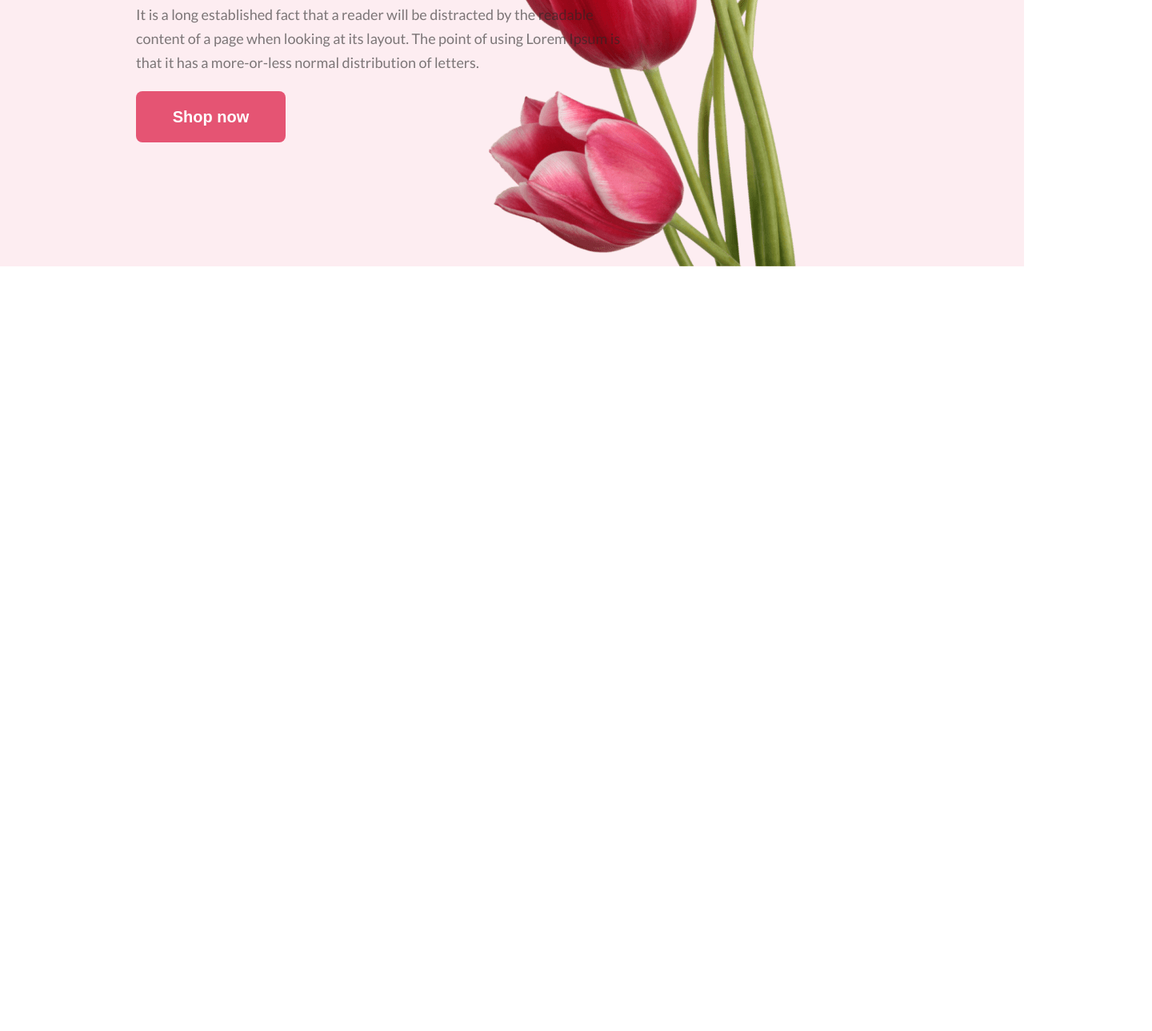
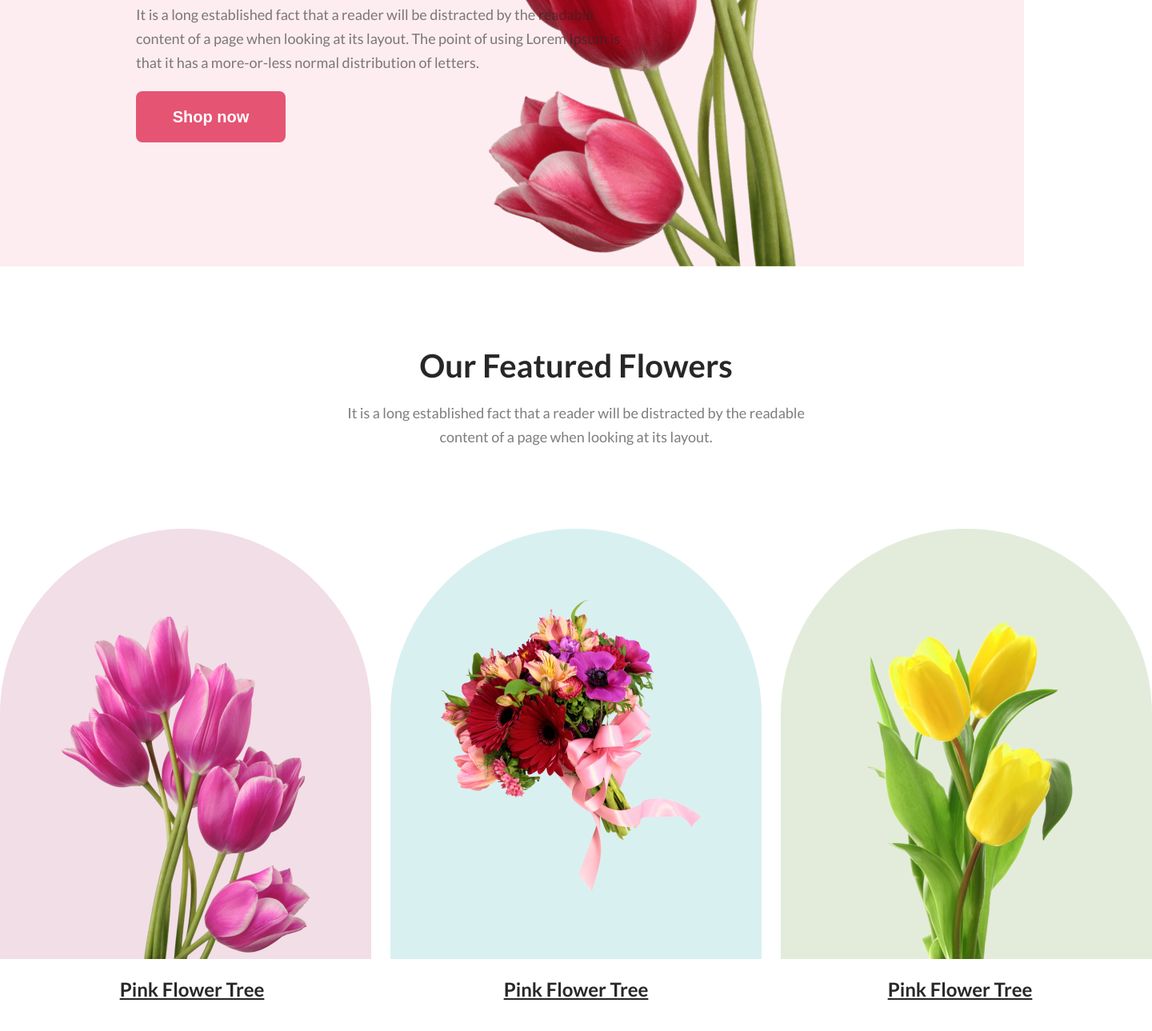
Before and after one commit to Fahim-Arefin/online_flower_shop, a plain HTML site: page index.html in a window 1280 px wide. Shown: the part 517-1806 px from the top of the page at 80% size, 1440 px wide, since content can reach past the window. Before the commit the page ends 850 px from the top, so only its background shows below. Drawn offline with Linux system fonts and the light colour scheme.

Commit message:
featured flower section done

```diff
--- a/index.html
+++ b/index.html
@@ -25,7 +25,24 @@
         </section>
     </header>
     <main>
-
+        <section class="container featured-headline">
+            <h2>Our Featured Flowers</h2>
+            <p>It is a long established fact that a reader will be distracted by the readable content of a page when
+                looking at its layout.
+            </p>
+        </section>
+        <div class="container featured-section">
+            <section class="styled-div">
+                <div id="one"></div>
+                <div id="two"></div>
+                <div id="three"></div>
+            </section>
+            <section class="styled-div-link">
+                <a href="">Pink Flower Tree</a>
+                <a href="">Pink Flower Tree</a>
+                <a href="">Pink Flower Tree</a>
+            </section>
+        </div>
     </main>
     <footer>
 
--- a/style/style.css
+++ b/style/style.css
@@ -30,7 +30,7 @@ body {
   width: 708px;
   color: #272727;
   font-size: 80px;
-  font-weight: 800;
+  font-weight: 700;
 }
 .hero-description p {
   width: 634px;
@@ -50,3 +50,85 @@ body {
   font-size: 20px;
   font-weight: 700;
 }
+
+.container {
+  width: 1440px;
+  margin: 100px auto;
+}
+
+.featured-headline {
+  /* background-color: yellow; */
+  text-align: center;
+}
+.featured-headline h2 {
+  color: #272727;
+  font-size: 40px;
+  font-weight: 800;
+}
+.featured-headline p {
+  color: rgba(39, 39, 39, 0.6);
+  width: 594px;
+  height: 60px;
+  margin: 20px auto 0px;
+  font-size: 18px;
+  font-weight: 400;
+  line-height: 30px;
+}
+
+.featured-section {
+  /* background-color: yellow; */
+  height: 605px;
+  /* background-image: url("../Flower Asset/pngwing 6.png"),
+    url("../Flower Asset/pngwing 5.png"), url("../Flower Asset/pngwing 7.png");
+  background-repeat: no-repeat;
+  background-position: left bottom, center bottom, right bottom; */
+}
+
+.featured-section .styled-div {
+  display: flex;
+  justify-content: space-between;
+}
+
+.featured-section .styled-div #one {
+  width: 464px;
+  height: 538px;
+  border-radius: 300px 300px 0px 0px;
+  background-color: rgba(167, 33, 98, 0.15);
+  background-image: url("../Flower Asset/pngwing 6.png");
+  background-repeat: no-repeat;
+  background-position: bottom;
+}
+.featured-section .styled-div #two {
+  width: 464px;
+  height: 538px;
+  border-radius: 300px 300px 0px 0px;
+  background-color: rgba(5, 151, 160, 0.15);
+  background-image: url("../Flower Asset/pngwing 5.png");
+  background-repeat: no-repeat;
+  background-position: center;
+}
+.featured-section .styled-div #three {
+  width: 464px;
+  height: 538px;
+  border-radius: 300px 300px 0px 0px;
+  background-color: rgba(71, 125, 17, 0.15);
+  background-image: url("../Flower Asset/pngwing 7.png");
+  background-repeat: no-repeat;
+  background-position: bottom;
+}
+
+.featured-section .styled-div-link a {
+  /* display: inline-block; */
+  margin-top: 20px;
+  color: #272727;
+  font-size: 24px;
+  font-weight: 700;
+  line-height: 35px;
+  text-decoration-line: underline;
+}
+
+.featured-section .styled-div-link {
+  display: flex;
+  justify-content: space-around;
+  align-items: center;
+}
```
